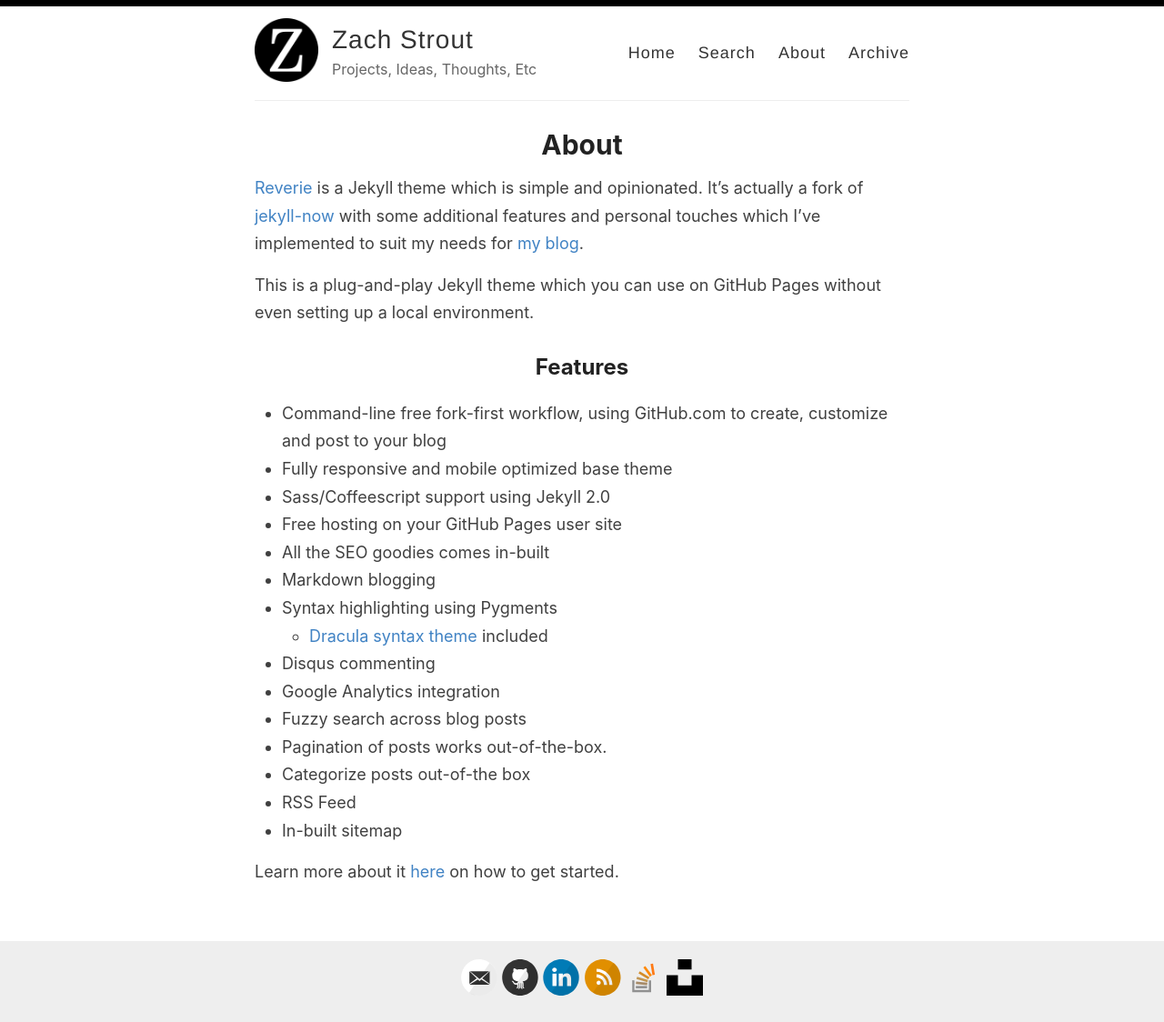
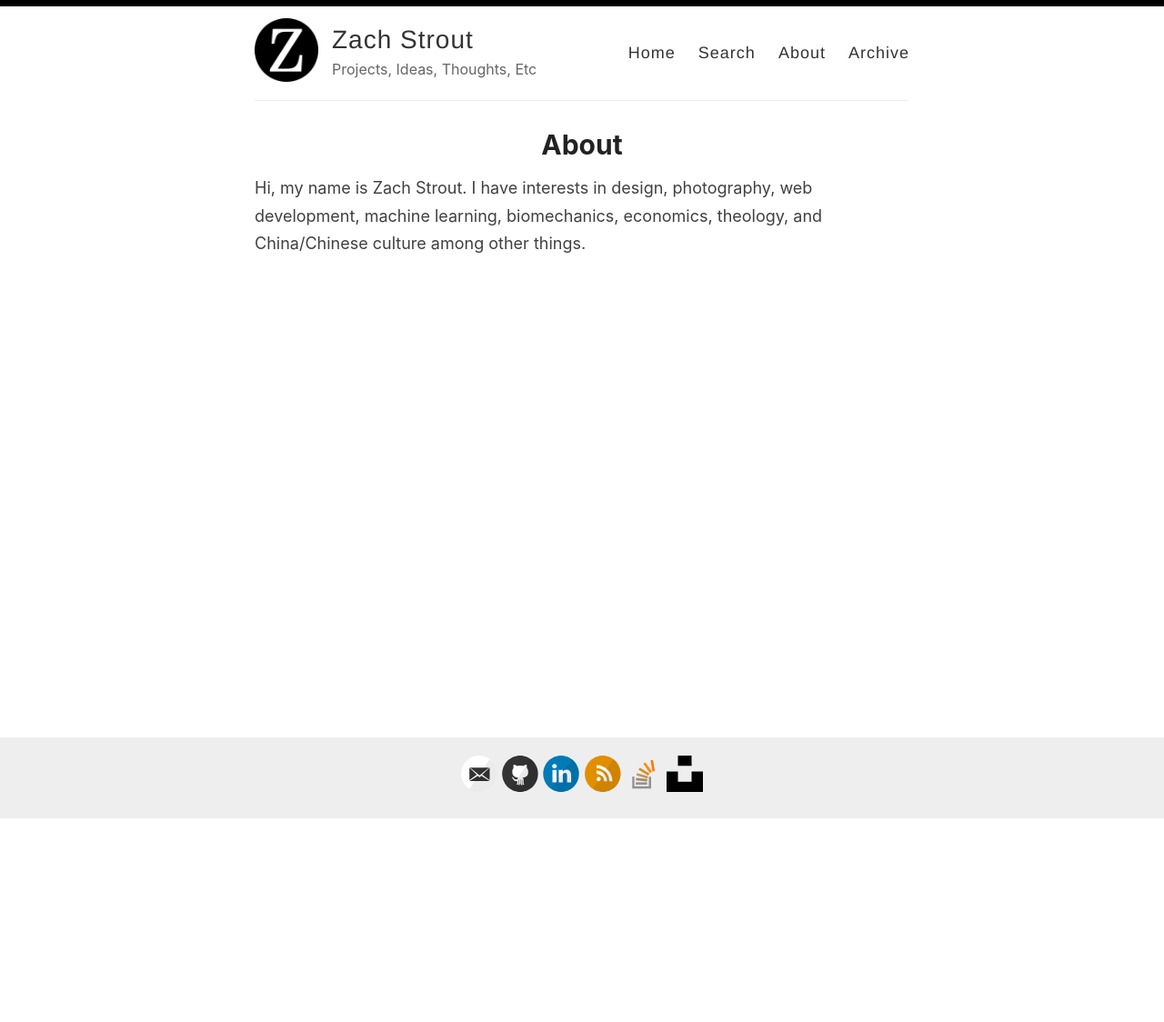
Before and after one commit to RTnhN/RTnhN.github.io, a Jekyll site: the page built from _pages/about.md, in a window 1280 px wide. Shown: the whole page at 91% size. Built offline with Jekyll 4.4.1, drawn with Linux system fonts in a browser that asks for light colours; after the commit the page ends 901 px from its top, so only the background shows below that.

Commit message:
Update about page

```diff
--- a/_pages/about.md
+++ b/_pages/about.md
@@ -4,26 +4,4 @@ title: About
 permalink: /about/
 ---
 
-[Reverie](https://github.com/amitmerchant1990/reverie) is a Jekyll theme which is simple and opinionated. It's actually a fork of [jekyll-now](https://github.com/barryclark/jekyll-now) with some additional features and personal touches which I've implemented to suit my needs for [my blog](https://www.amitmerchant.com).
-
-This is a plug-and-play Jekyll theme which you can use on GitHub Pages without even setting up a local environment.
-
-## Features
-
-- Command-line free fork-first workflow, using GitHub.com to create, customize and post to your blog
-- Fully responsive and mobile optimized base theme
-- Sass/Coffeescript support using Jekyll 2.0
-- Free hosting on your GitHub Pages user site
-- All the SEO goodies comes in-built
-- Markdown blogging
-- Syntax highlighting using Pygments
-    - [Dracula syntax theme](https://draculatheme.com/) included
-- Disqus commenting
-- Google Analytics integration
-- Fuzzy search across blog posts
-- Pagination of posts works out-of-the-box.
-- Categorize posts out-of-the box
-- RSS Feed
-- In-built sitemap
-
-Learn more about it [here](https://github.com/amitmerchant1990/reverie) on how to get started.
+Hi, my name is Zach Strout. I have interests in design, photography, web development, machine learning, biomechanics, economics, theology, and China/Chinese culture among other things.
```
